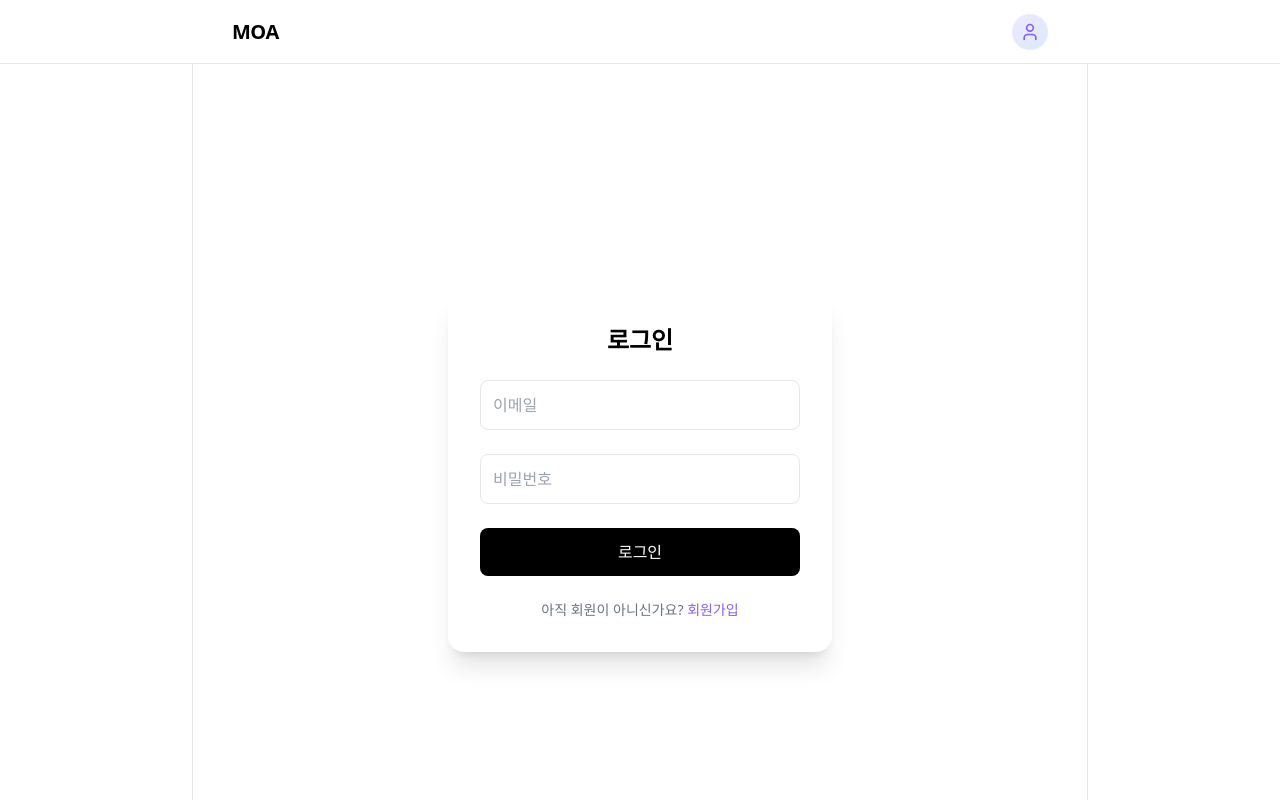
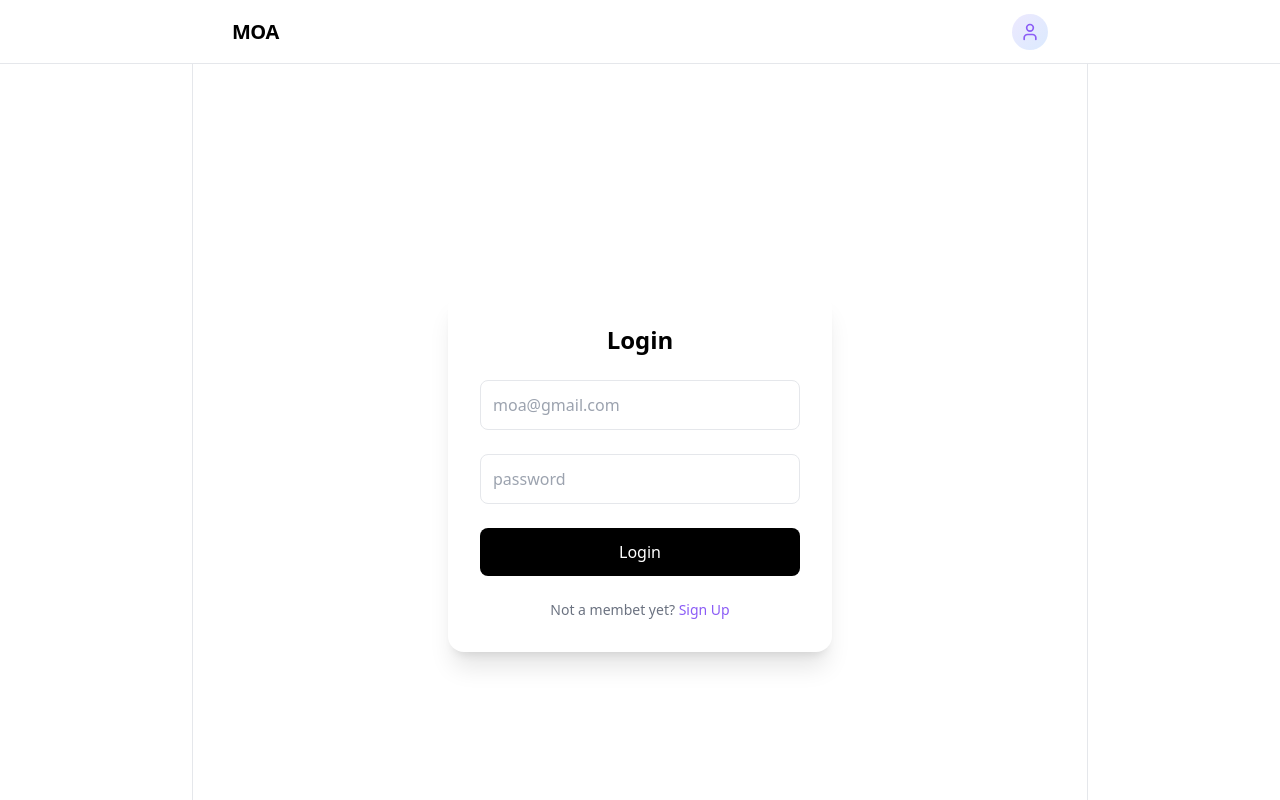
Before and after one commit to k9rii/moa, a React (Vite) app: page /login in a window 1280 px wide. Shown: the top 800 px of the page. Built offline with nearby package versions, Linux system fonts and the light colour scheme.

Commit message:
마이페이지 구조 수정 및 로그인 완료 시 alert 수정

```diff
--- a/src/components/MyPage.tsx
+++ b/src/components/MyPage.tsx
@@ -46,11 +46,11 @@
   }, [navigate]);
 
   return (
-    <div className="py-12">
+    <div className="min-h-screen py-12">
       <h1 className="text-3xl font-semibold mb-8">My Page</h1>
 
       {likedOutfits.length === 0 ? (
-        <p className="text-gray-400">아직 저장한 아이템이 없습니다</p>
+        <p className="text-gray-400">You have no saved items yet.</p>
       ) : (
         <div className="grid grid-cols-2 md:grid-cols-3 gap-6">
           {likedOutfits.map((outfit) => (
--- a/src/components/auth/Login.tsx
+++ b/src/components/auth/Login.tsx
@@ -15,11 +15,11 @@
   return (
     <div className="flex min-h-[calc(100vh-4rem)] items-center justify-center">
       <div className="w-full max-w-sm rounded-2xl bg-white p-8 shadow-xl space-y-6">
-        <h1 className="text-2xl font-semibold text-center">로그인</h1>
+        <h1 className="text-2xl font-semibold text-center">Login</h1>
 
         <input
           className="w-full border p-3 rounded-lg"
-          placeholder="이메일"
+          placeholder="moa@gmail.com"
           value={email}
           onChange={(e) => setEmail(e.target.value)}
         />
@@ -27,7 +27,7 @@
         <input
           className="w-full border p-3 rounded-lg"
           type="password"
-          placeholder="비밀번호"
+          placeholder="password"
           value={password}
           onChange={(e) => setPassword(e.target.value)}
         />
@@ -36,13 +36,13 @@
           onClick={handleLogin}
           className="w-full bg-black text-white py-3 rounded-lg"
         >
-          로그인
+          Login
         </button>
 
         <p className="text-sm text-center text-gray-500">
-          아직 회원이 아니신가요?{" "}
+          Not a membet yet?{" "}
           <Link to="/signup" className="text-violet-500 font-medium">
-            회원가입
+            Sign Up
           </Link>
         </p>
       </div>
--- a/src/components/auth/Signup.tsx
+++ b/src/components/auth/Signup.tsx
@@ -10,7 +10,9 @@
   const handleSignup = async () => {
     try {
       await signUp(email, password);
-      alert("회원가입이 완료되었습니다. 로그인해주세요.");
+      alert(
+        "Your registration has been completed.\nA verification email has been sent to your email address. Please check it and log in."
+      );
       navigate("/login");
     } catch (e: any) {
       alert(e.message);
@@ -21,17 +23,17 @@
     <div className="flex min-h-[calc(100vh-4rem)] items-center justify-center">
       <div className="w-full max-w-sm bg-white rounded-2xl shadow-xl p-8 space-y-6">
         {" "}
-        <h1 className="text-2xl font-semibold text-center">회원가입</h1>
+        <h1 className="text-2xl font-semibold text-center">Sign Up</h1>
         <input
           className="w-full border border-gray-200 p-3 rounded-lg focus:outline-none focus:ring-2 focus:ring-violet-400"
-          placeholder="이메일"
+          placeholder="moa@gmail.com"
           value={email}
           onChange={(e) => setEmail(e.target.value)}
         />
         <input
           className="w-full border border-gray-200 p-3 rounded-lg focus:outline-none focus:ring-2 focus:ring-violet-400"
           type="password"
-          placeholder="비밀번호"
+          placeholder="password"
           value={password}
           onChange={(e) => setPassword(e.target.value)}
         />
@@ -39,12 +41,12 @@
           onClick={handleSignup}
           className="w-full bg-black text-white py-3 rounded-lg hover:bg-gray-800 transition"
         >
-          회원가입
+          Sign Up
         </button>
         <p className="text-sm text-center text-gray-500">
-          이미 회원이신가요?{" "}
+          Already a member?{" "}
           <Link to="/login" className="text-violet-500 hover:underline">
-            로그인
+            Login
           </Link>
         </p>
       </div>
```
Also changed, not shown: 1 other file (tests, documents, lock files or other folders).
